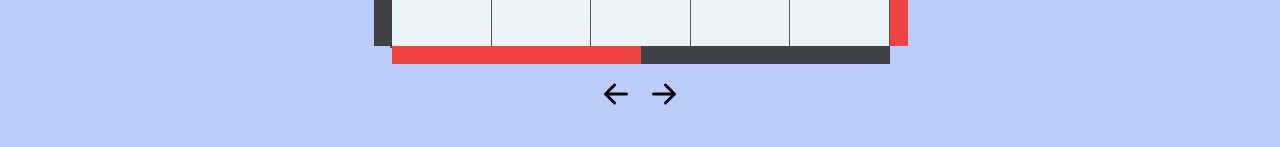
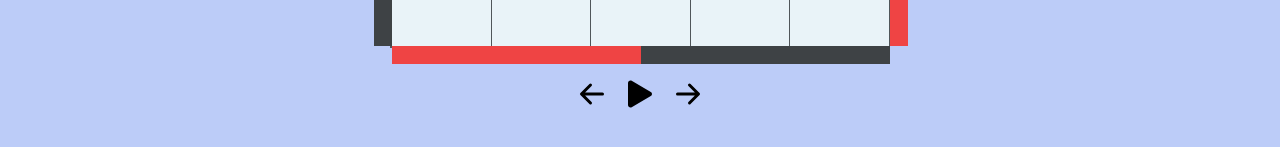
Before and after one commit to KLTPL/graph-algorithms-visualisation, a React (Vite) app: page / in a window 1280 px wide. Shown: the part 575-722 px from the top of the page. Built offline with nearby package versions, Linux system fonts and the light colour scheme.

Commit message:
Added a working play animation button to the viusalisation

```diff
--- a/src/components/visualisation-container/VisualisationContainer.tsx
+++ b/src/components/visualisation-container/VisualisationContainer.tsx
@@ -50,6 +50,28 @@ const svgs = {
       />
     </svg>
   ),
+  play: (
+    <svg
+      xmlns="http://www.w3.org/2000/svg"
+      width="48"
+      height="48"
+      fill="currentColor"
+      viewBox="0 0 16 16"
+    >
+      <path d="m11.596 8.697-6.363 3.692c-.54.313-1.233-.066-1.233-.697V4.308c0-.63.692-1.01 1.233-.696l6.363 3.692a.802.802 0 0 1 0 1.393z" />
+    </svg>
+  ),
+  pouse: (
+    <svg
+      xmlns="http://www.w3.org/2000/svg"
+      width="48"
+      height="48"
+      fill="currentColor"
+      viewBox="0 0 16 16"
+    >
+      <path d="M5 3.5h6A1.5 1.5 0 0 1 12.5 5v6a1.5 1.5 0 0 1-1.5 1.5H5A1.5 1.5 0 0 1 3.5 11V5A1.5 1.5 0 0 1 5 3.5z" />
+    </svg>
+  ),
 };
 
 function getProperGraphElement(
@@ -73,6 +95,9 @@ export default function GraphContainer() {
   const [isSummaryDisplayed, setIsSummaryDisplayed] = useState<boolean>(false);
   const isBacktracking = useRef<boolean>(false);
   const [backtrackCount, setBacktrackCount] = useState<number>(0);
+  const [isAnimationPlaying, setIsAnimationPlaying] = useState<boolean>(false);
+  const isAnimationPoused = useRef<boolean>(false);
+
   // after finding the end node algorithm backtracks to show visualisationData.pathToEndNode
   // backtrackCount is the count of how many nodes did the visualisation go back
   function incrementCurrStepIdx() {
@@ -85,6 +110,35 @@ export default function GraphContainer() {
     if (currStepIdx >= 0) {
       updateCurrStepIdx(currStepIdx - 1);
     }
+  }
+  async function playVisualisation() {
+    const isAtEnd = currStepIdx === visualisationData.listOfSteps.length - 1;
+    const currStepObj = { current: currStepIdx };
+    if (isAtEnd) {
+      updateCurrStepIdx(0);
+      currStepObj.current = 0;
+    }
+    setIsAnimationPlaying(true);
+    const oneStepDurationMs =
+      visualisationData.listOfSteps.length - currStepObj.current < 20
+        ? 200
+        : 100;
+
+    while (currStepObj.current < visualisationData.listOfSteps.length) {
+      if (isAnimationPoused.current) {
+        isAnimationPoused.current = false;
+        return;
+      }
+      updateCurrStepIdx(currStepObj.current);
+      currStepObj.current++;
+      await new Promise(res => setTimeout(res, oneStepDurationMs));
+    }
+
+    setIsAnimationPlaying(false);
+  }
+  function pouseVisualisation() {
+    isAnimationPoused.current = true;
+    setIsAnimationPlaying(false);
   }
   useEffect(
     () => resetBacktracking(isBacktracking, setBacktrackCount),
@@ -124,6 +178,11 @@ export default function GraphContainer() {
       {getProperGraphElement(visualisationData, backtrackCount)}
       <div>
         <button onClick={decrementCurrStepIdx}>{svgs.decrement}</button>
+        {isAnimationPlaying ? (
+          <button onClick={pouseVisualisation}>{svgs.pouse}</button>
+        ) : (
+          <button onClick={playVisualisation}>{svgs.play}</button>
+        )}
         <button onClick={incrementCurrStepIdx}>{svgs.increment}</button>
       </div>
       {visualisationData.algorithmType === SearchAlgorithmsTypes.Dijkstras &&
```
